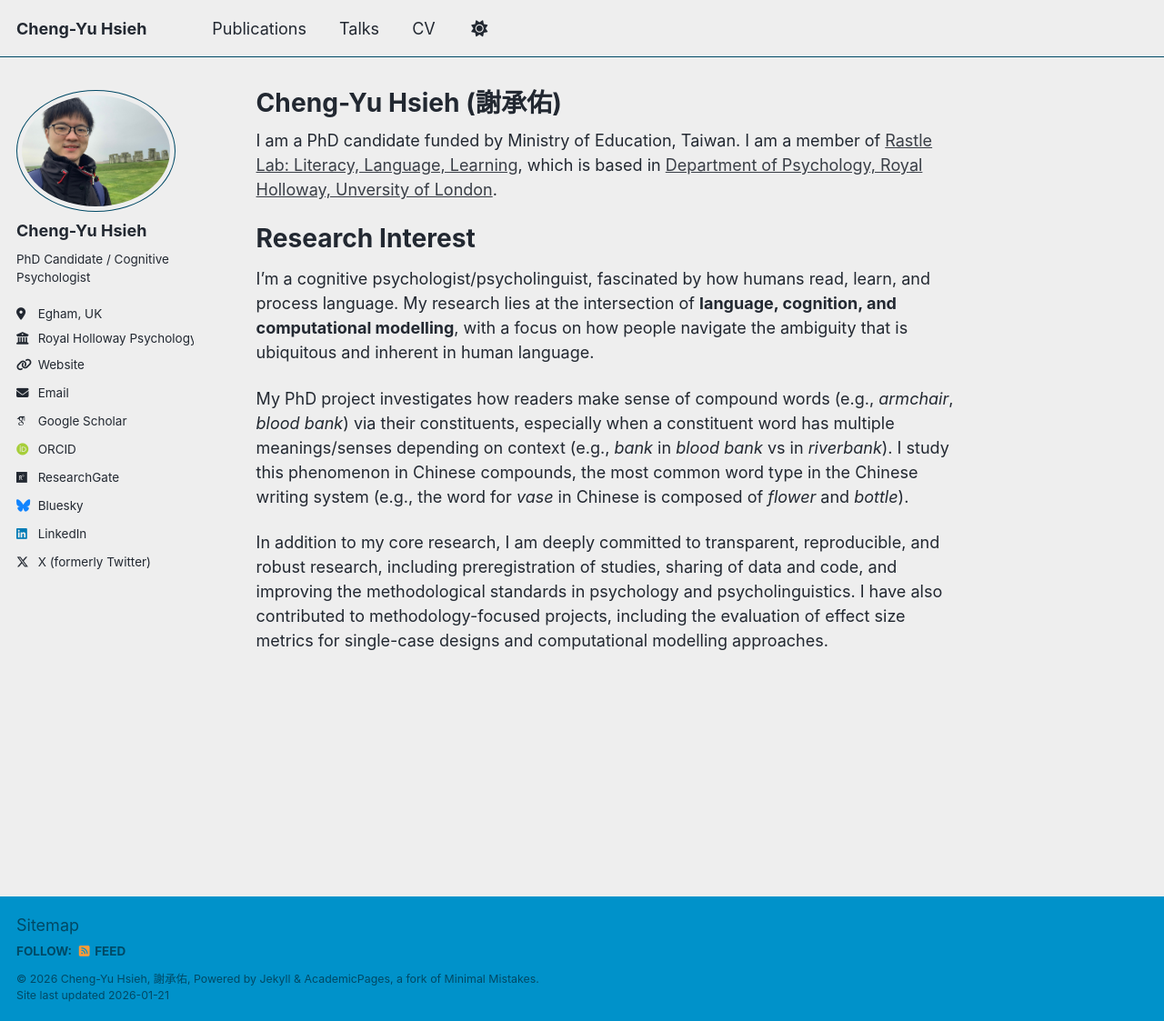
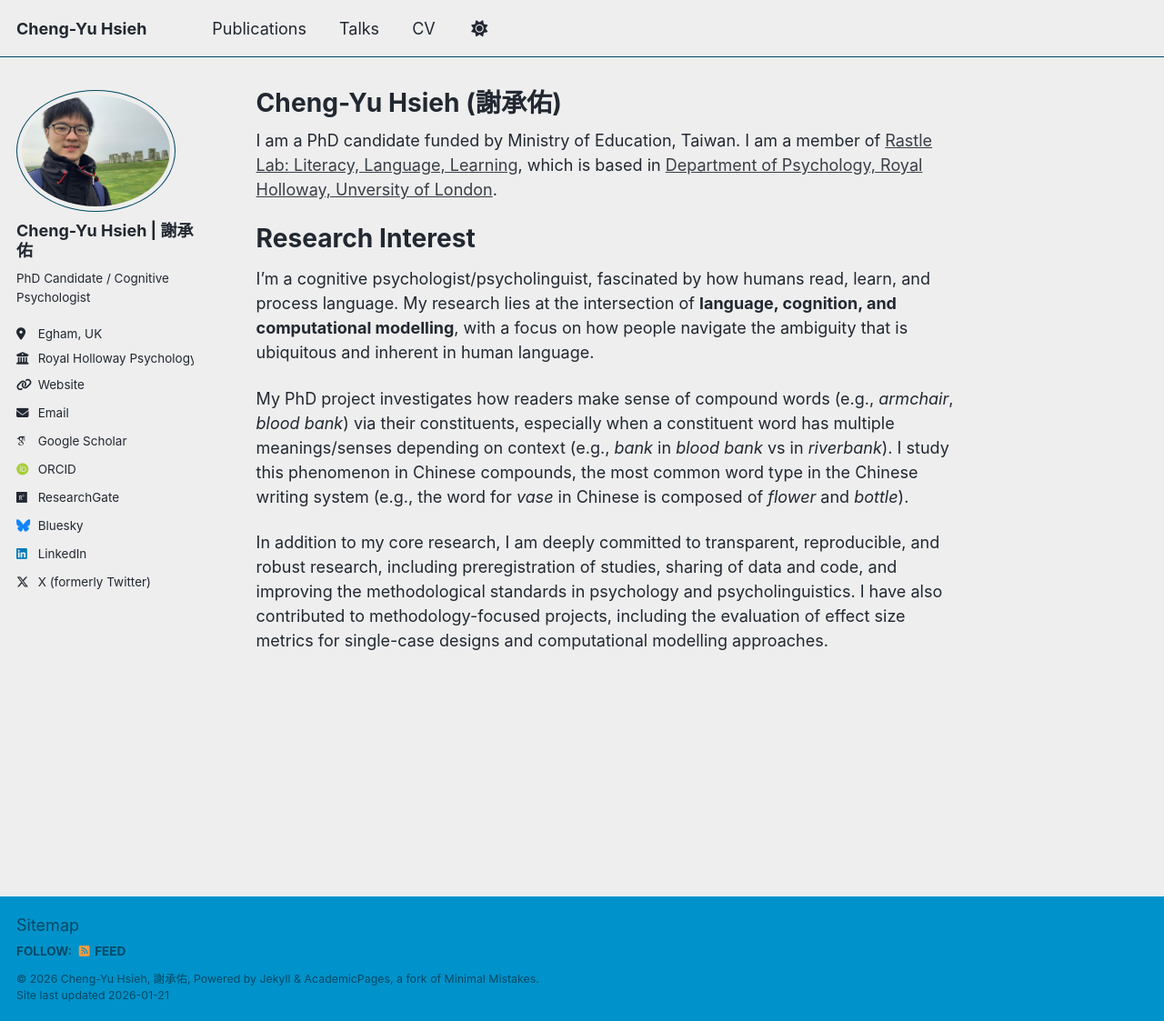
Before and after one commit to cyhsieh-psy/cyhsieh-psy.github.io, a Jekyll site: the page built from _pages/about.md, in a window 1280 px wide and 1123 px high. Shown: the whole window at 91% size. Built offline with Jekyll 4.4.1, drawn with Linux system fonts in a browser that asks for light colours; some web fonts are replaced; a script that is not in the unit is left out.

Commit message:
Update _config.yml

```diff
--- a/_config.yml
+++ b/_config.yml
@@ -25,7 +25,7 @@ author:
   # Biographic information
   avatar           : "profile_small.jpeg"
   #avatar_style: "width: 150px; height: 150px; border-radius: 50%;"
-  name             : "Cheng-Yu Hsieh"
+  name             : "Cheng-Yu Hsieh | 謝承佑"
   pronouns         : # example: "she/her"
   bio              : "PhD Candidate / Cognitive Psychologist"
   location         : "Egham, UK"
```
